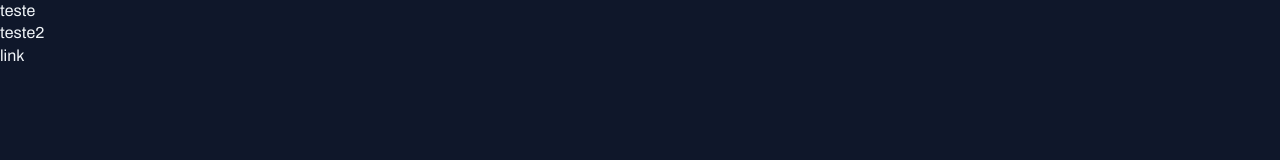
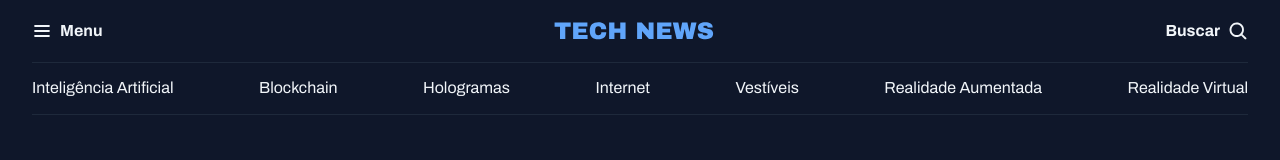
Before and after one commit to rafaelrhp/Portal-de-noticias, a plain HTML site: page index.html in a window 1280 px wide. Drawn offline with Linux system fonts and the light colour scheme.

Commit message:
add: Criando o header da aplicação

```diff
--- a/index.html
+++ b/index.html
@@ -13,8 +13,31 @@
     <title>Portal de Noticias</title>
   </head>
   <body>
-    <h1>teste</h1>
-    <h2>teste2</h2>
-    <a href="#">link</a>
+    <header class="container">
+      <nav id="primary" class="grid grid-flow-col">
+        <div>
+          <img src="assets/icons/List.svg" alt="Icone de menu" />
+          <strong>Menu</strong>
+        </div>
+        <div>
+          <img src="assets/logo.svg" alt="TechNews Logo" />
+        </div>
+        <div>
+          <strong>Buscar</strong>
+          <img
+            src="assets/icons/MagnifyingGlass.svg"
+            alt="Icone de lupa para pesquisar" />
+        </div>
+      </nav>
+      <nav id="secondary" class="grid grid-flow-col">
+        <a href="#">Inteligência Artificial</a>
+        <a href="#">Blockchain</a>
+        <a href="#">Hologramas</a>
+        <a href="#">Internet</a>
+        <a href="#">Vestíveis</a>
+        <a href="#">Realidade Aumentada</a>
+        <a href="#">Realidade Virtual</a>
+      </nav>
+    </header>
   </body>
 </html>
--- a/styles/global.css
+++ b/styles/global.css
@@ -41,3 +41,19 @@ h2,
 h3 {
   font: inherit;
 }
+
+.container {
+  max-width: 1280px;
+  padding-inline: 32px;
+  margin-inline: auto;
+}
+
+/* Utility-First - Clase para utilização */
+
+.grid {
+  display: grid;
+}
+
+.grid-flow-col {
+  grid-auto-flow: column;
+}
--- /dev/null
+++ b/styles/header.css
@@ -0,0 +1,26 @@
+#primary {
+  padding-block: 20px;
+
+  div {
+    display: flex;
+    align-items: center;
+    gap: 8px;
+  }
+
+  /* nesting CSS = COISA NOVA DO CSS */
+
+  div:nth-child(2) {
+    margin-inline: auto;
+  }
+
+  div:nth-child(3) {
+    justify-self: end;
+  }
+}
+
+#secondary {
+  padding-block: 14px;
+  border: 1px solid var(--stroke-color);
+  border-inline: none;
+  justify-content: space-between;
+}
--- a/styles/index.css
+++ b/styles/index.css
@@ -1 +1,2 @@
 @import url(global.css);
+@import url(header.css);
```
